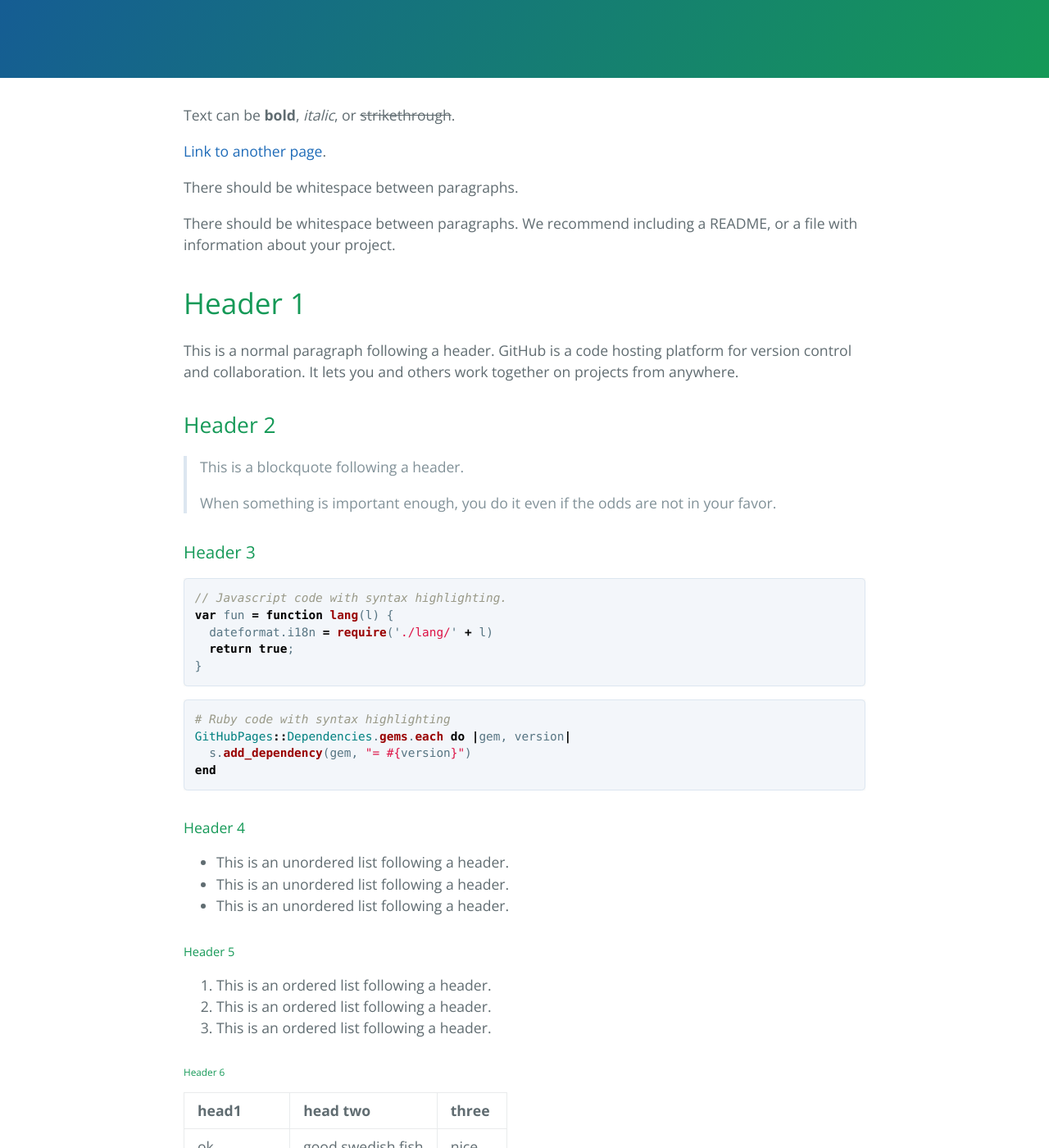
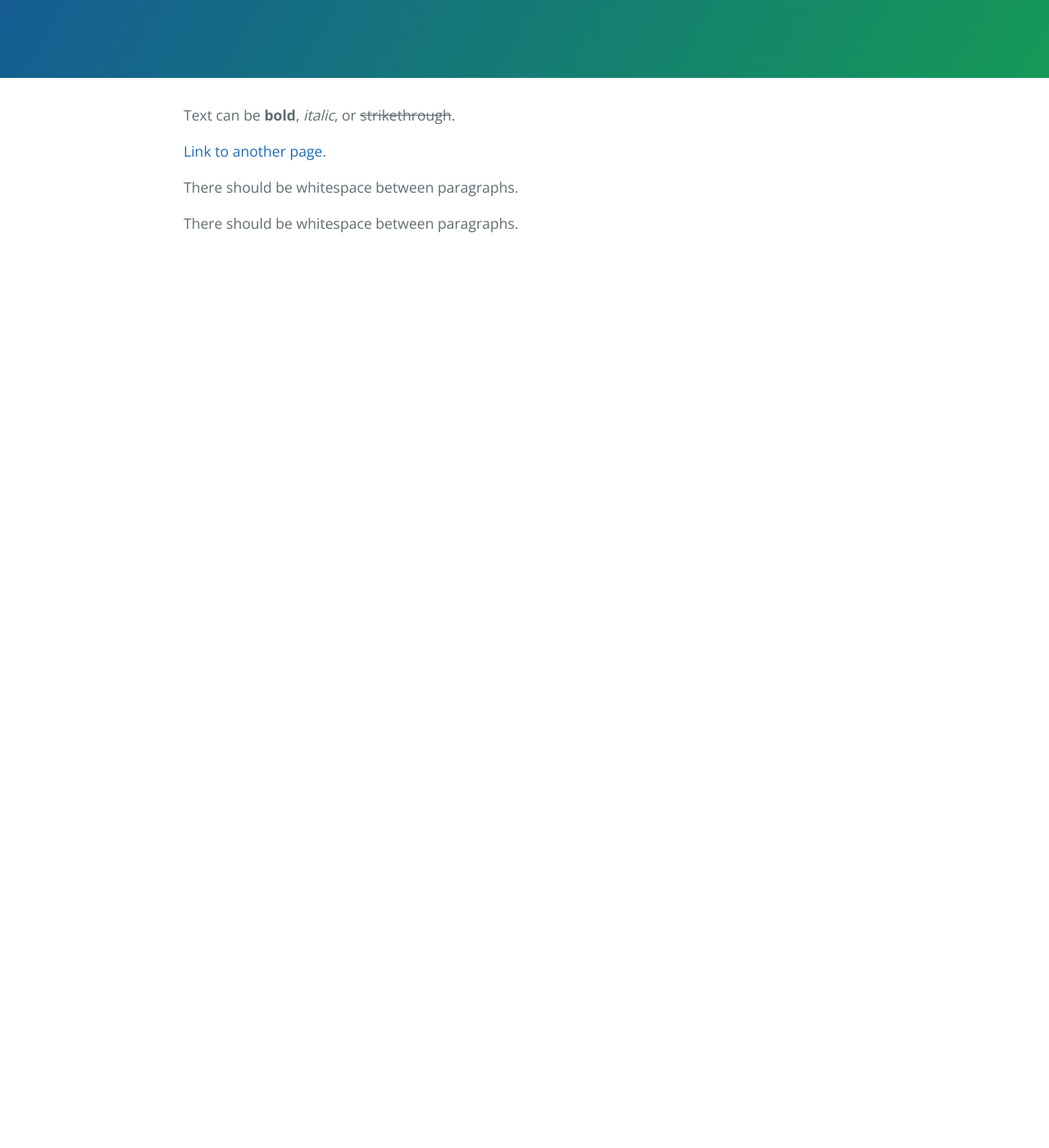
Before and after one commit to usoppu/prophetic-events, a Jekyll site: the page built from index.md, in a window 1280 px wide and 1400 px high, scrolled down 222 px. Shown: the whole window at 82% size. Built offline with Jekyll 4.4.1, drawn with Linux system fonts in a browser that asks for light colours; after the commit the page ends 900 px from its top, so only the background shows below that; some of the changed text lies outside the part shown.

Commit message:
testing generated file

````diff
--- a/index.md
+++ b/index.md
@@ -8,116 +8,4 @@
 
 There should be whitespace between paragraphs.
 
-There should be whitespace between paragraphs. We recommend including a README, or a file with information about your project.
-
-# Header 1
-
-This is a normal paragraph following a header. GitHub is a code hosting platform for version control and collaboration. It lets you and others work together on projects from anywhere.
-
-## Header 2
-
-> This is a blockquote following a header.
->
-> When something is important enough, you do it even if the odds are not in your favor.
-
-### Header 3
-
-```js
-// Javascript code with syntax highlighting.
-var fun = function lang(l) {
-  dateformat.i18n = require('./lang/' + l)
-  return true;
-}
-```
-
-```ruby
-# Ruby code with syntax highlighting
-GitHubPages::Dependencies.gems.each do |gem, version|
-  s.add_dependency(gem, "= #{version}")
-end
-```
-
-#### Header 4
-
-*   This is an unordered list following a header.
-*   This is an unordered list following a header.
-*   This is an unordered list following a header.
-
-##### Header 5
-
-1.  This is an ordered list following a header.
-2.  This is an ordered list following a header.
-3.  This is an ordered list following a header.
-
-###### Header 6
-
-| head1        | head two          | three |
-|:-------------|:------------------|:------|
-| ok           | good swedish fish | nice  |
-| out of stock | good and plenty   | nice  |
-| ok           | good `oreos`      | hmm   |
-| ok           | good `zoute` drop | yumm  |
-
-### There's a horizontal rule below this.
-
-* * *
-
-### Here is an unordered list:
-
-*   Item foo
-*   Item bar
-*   Item baz
-*   Item zip
-
-### And an ordered list:
-
-1.  Item one
-1.  Item two
-1.  Item three
-1.  Item four
-
-### And a nested list:
-
-- level 1 item
-  - level 2 item
-  - level 2 item
-    - level 3 item
-    - level 3 item
-- level 1 item
-  - level 2 item
-  - level 2 item
-  - level 2 item
-- level 1 item
-  - level 2 item
-  - level 2 item
-- level 1 item
-
-### Small image
-
-![Octocat](https://github.githubassets.com/images/icons/emoji/octocat.png)
-
-### Large image
-
-![Branching](https://guides.github.com/activities/hello-world/branching.png)
-
-
-### Definition lists can be used with HTML syntax.
-
-<dl>
-<dt>Name</dt>
-<dd>Godzilla</dd>
-<dt>Born</dt>
-<dd>1952</dd>
-<dt>Birthplace</dt>
-<dd>Japan</dd>
-<dt>Color</dt>
-<dd>Green</dd>
-</dl>
-
-```
-Long, single-line code blocks should not wrap. They should horizontally scroll if they are too long. This line should be long enough to demonstrate this.
-```
-
-```
-The final element.
-```
+There should be whitespace between paragraphs.
````
Also changed, not shown: 1 other file.
